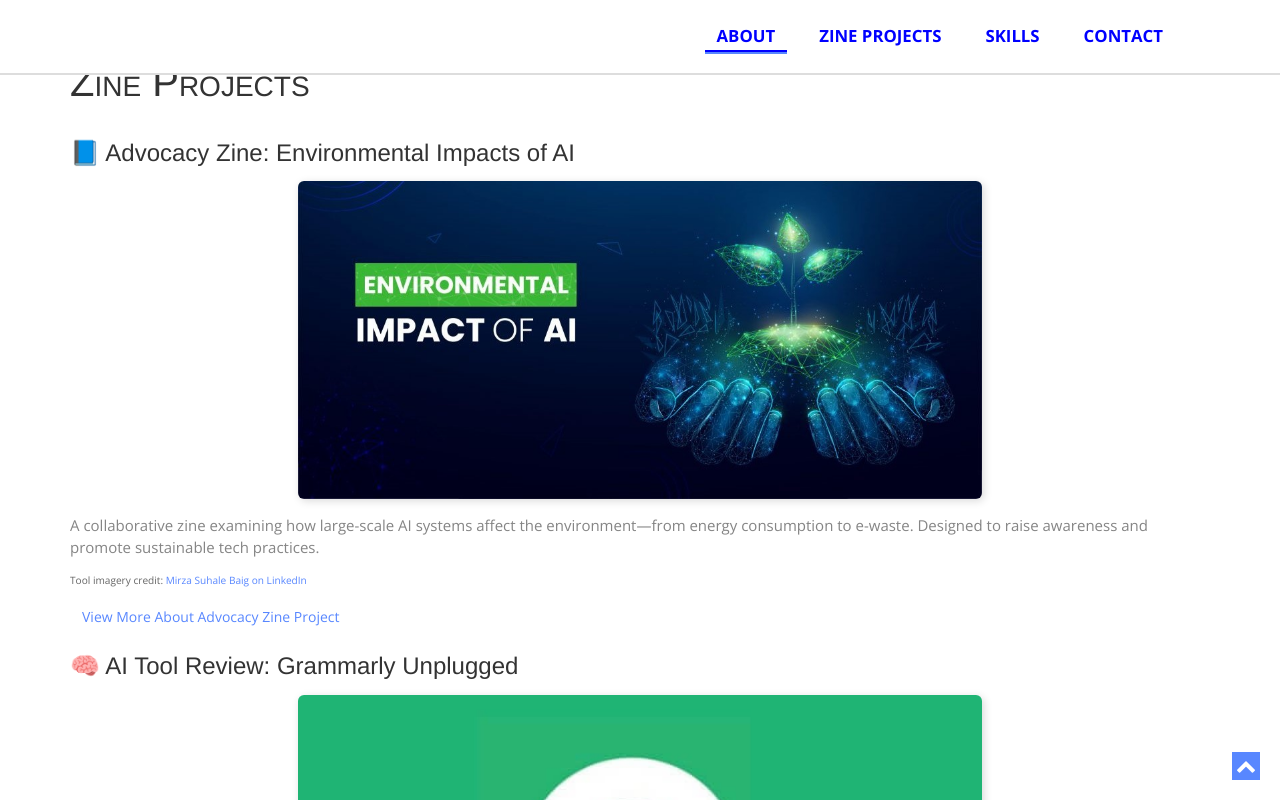
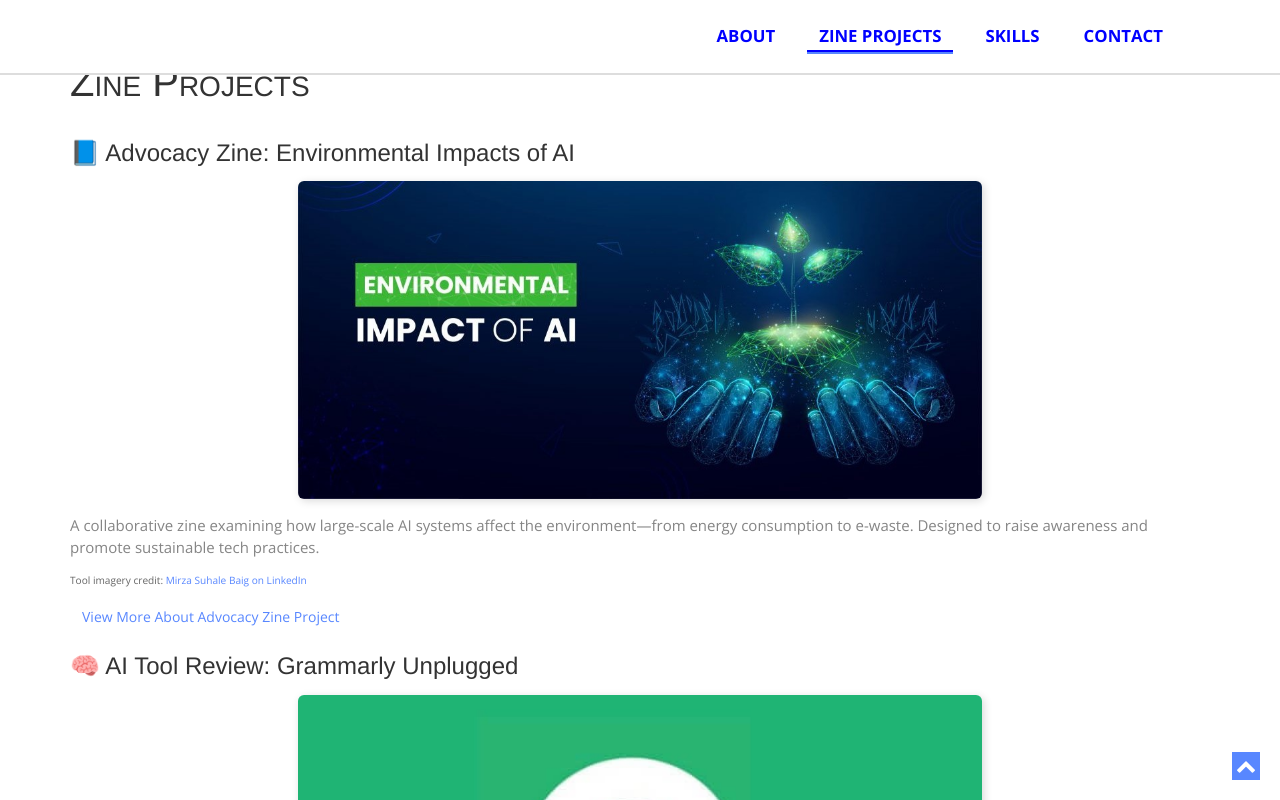
Before and after one commit to mmmbash/mmmbash.github.io, a plain HTML site: page index.html in a window 1280 px wide. Both pictures are taken after a click on the link "ZINE PROJECTS". Shown: the part 1380-2180 px from the top of the page. Drawn offline with nearby package versions, Linux system fonts and the light colour scheme.

Commit message:
Update index.html

```diff
--- a/index.html
+++ b/index.html
@@ -125,5 +125,16 @@
   <script src="js/jquery-3.6.0.min.js"></script>
   <script src="js/bootstrap.min.js"></script>
   <script src="js/custom.js"></script>
+
+<script>
+  // Handle click to update active class
+  document.querySelectorAll('#mainNav li a').forEach(link => {
+    link.addEventListener('click', function () {
+      document.querySelectorAll('#mainNav li').forEach(li => li.classList.remove('active'));
+      this.parentElement.classList.add('active');
+    });
+  });
+</script>
+
 </body>
 </html>
```
